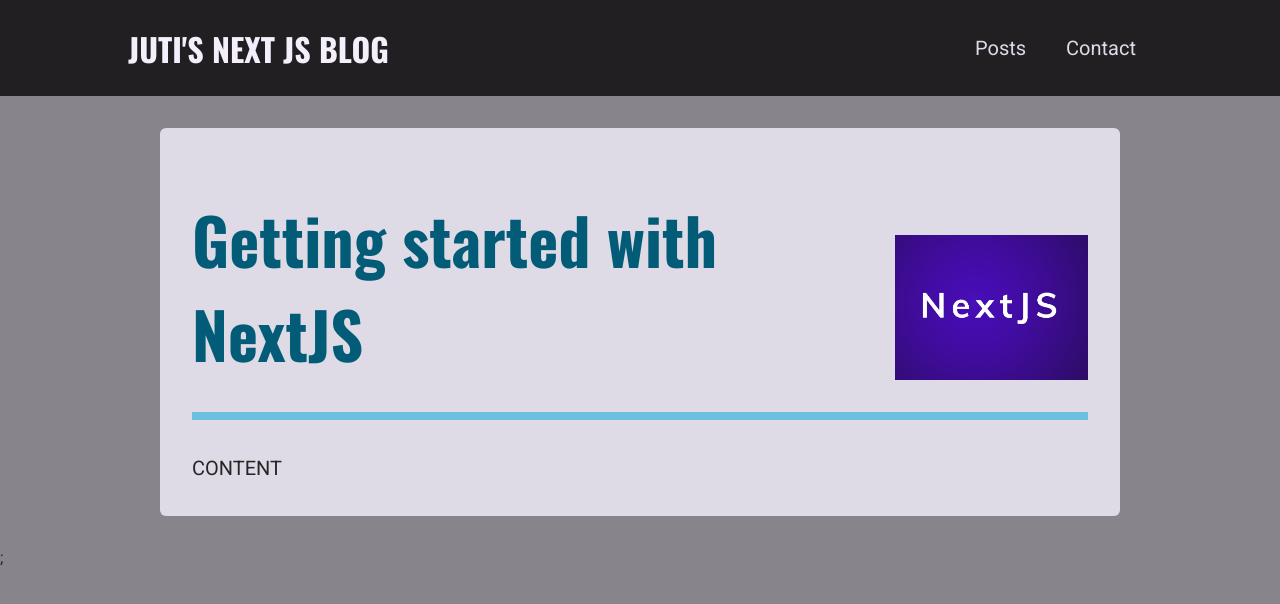
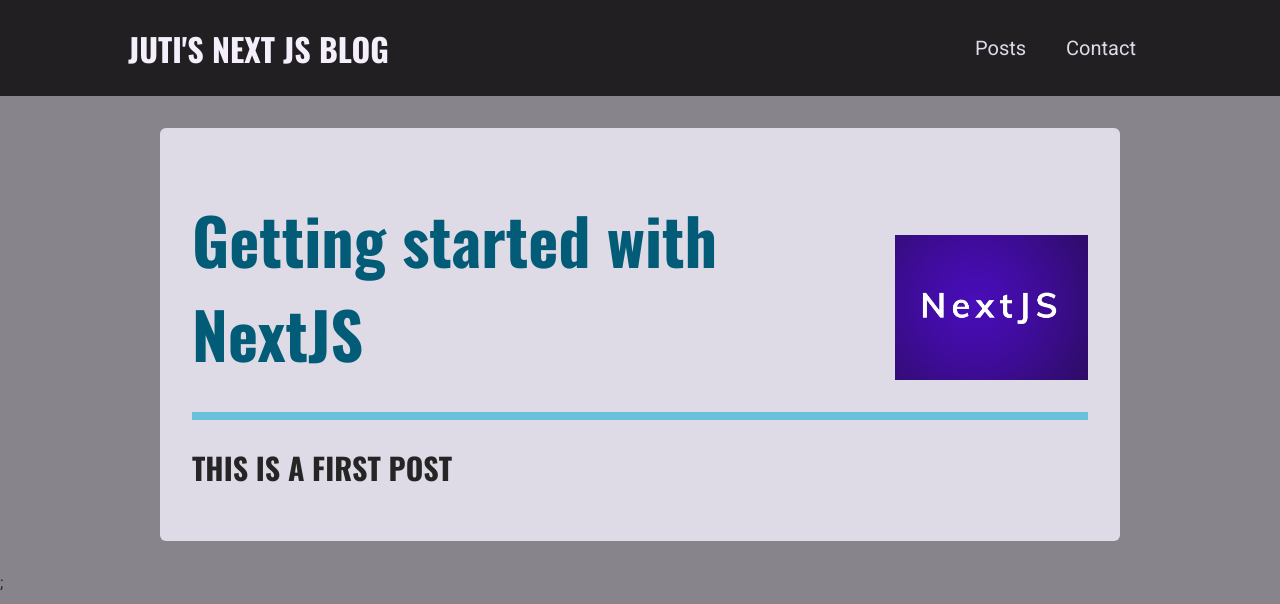
Before and after one commit to jbuican14/react-nextJS-blog, a Next.js app: page /posts/getting-started-nextjs in a window 1280 px wide. Shown: the top 604 px of the page. Built offline with nearby package versions, Linux system fonts and the light colour scheme.

Commit message:
Add markdown (react)

```diff
--- a/components/posts/post-detail/post-content.js
+++ b/components/posts/post-detail/post-content.js
@@ -1,3 +1,5 @@
+import ReactMarkdown from "react-markdown";
+
 import PostHeader from "./post-header";
 import classes from "./post-content.module.css";
 
@@ -15,7 +17,7 @@
   return (
     <article className={classes.content}>
       <PostHeader title={DUMMY_POST.title} image={imagePath} />
-      CONTENT
+      <ReactMarkdown>{DUMMY_POST.content}</ReactMarkdown>
     </article>
   );
 }
--- a/package.json
+++ b/package.json
@@ -10,6 +10,7 @@
   "dependencies": {
     "next": "11.1.2",
     "react": "17.0.2",
-    "react-dom": "17.0.2"
+    "react-dom": "17.0.2",
+    "react-markdown": "^7.0.1"
   }
 }
```
Also changed, not shown: 1 other file (tests, documents, lock files or other folders).
